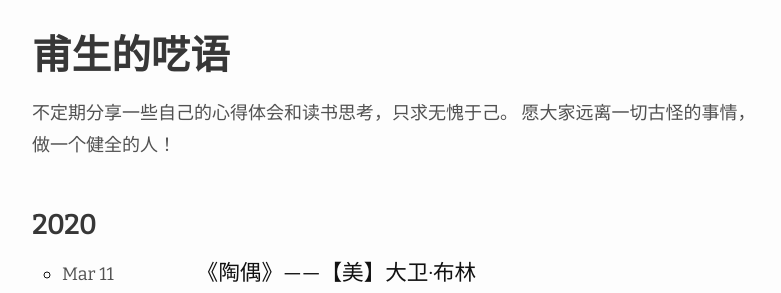
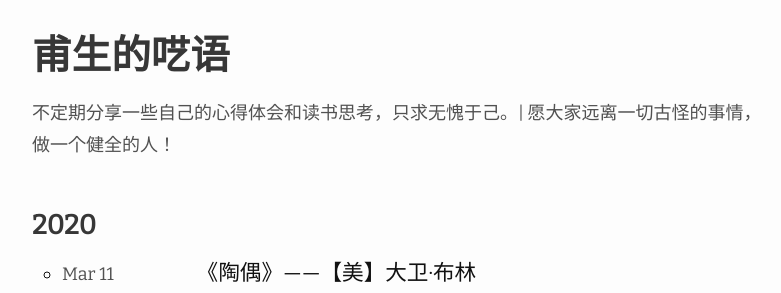
Before and after one commit to fusheng-ji/fusheng-ji.github.io, a Jekyll site: the page built from index.md, in a window 1280 px wide. Shown: the top 293 px of the page, without its empty margins (238-1019 px from the left). Built offline with Jekyll 4.4.1, drawn with Linux system fonts in a browser that asks for light colours; nearby versions of some CDN libraries.

```diff
--- a/_config.yml
+++ b/_config.yml
@@ -3,7 +3,7 @@ author: 甫生 # Your name
 email: 1634442468@qq.com # your email shown in the footer
 url: http://fusheng-ji.github.io # this is your site's root address.
 description: > # this means to ignore newlines until "show_excerpts:"
-  不定期分享一些自己的心得体会和读书思考，只求无愧于己。
+  不定期分享一些自己的心得体会和读书思考，只求无愧于己。|
   愿大家远离一切古怪的事情，做一个健全的人！
 favicon: "./favicon-fusheng.ico" # set the favicon of the site
 
@@ -13,8 +13,8 @@ show_excerpts: true # set to true to show excerpts on the homepage
 # refer to https://shopify.github.io/liquid/filters/date/ if you want to customize this
 moving:
   avatar_url: "./avatar-fusheng-home.jpg" # avatar in about page
-  about_you: 代码渣/编曲废柴/安藤忠雄粉丝/篆刻小白/残废画手.
-              “周任有言曰：‘陈力就列，不能者止。’”————《论语·第十六章·季氏篇·季氏将伐颛臾》
+  about_you: 代码渣/编曲废柴/安藤忠雄粉丝/篆刻小白/残废画手.|
+              “周任有言曰：‘陈力就列，不能者止。’”————《论语·第十六章·季氏篇·季氏将伐颛臾》|
               JUST WALK ALONE DOWN TO A BONE
 
   # short description about you in about page
```
